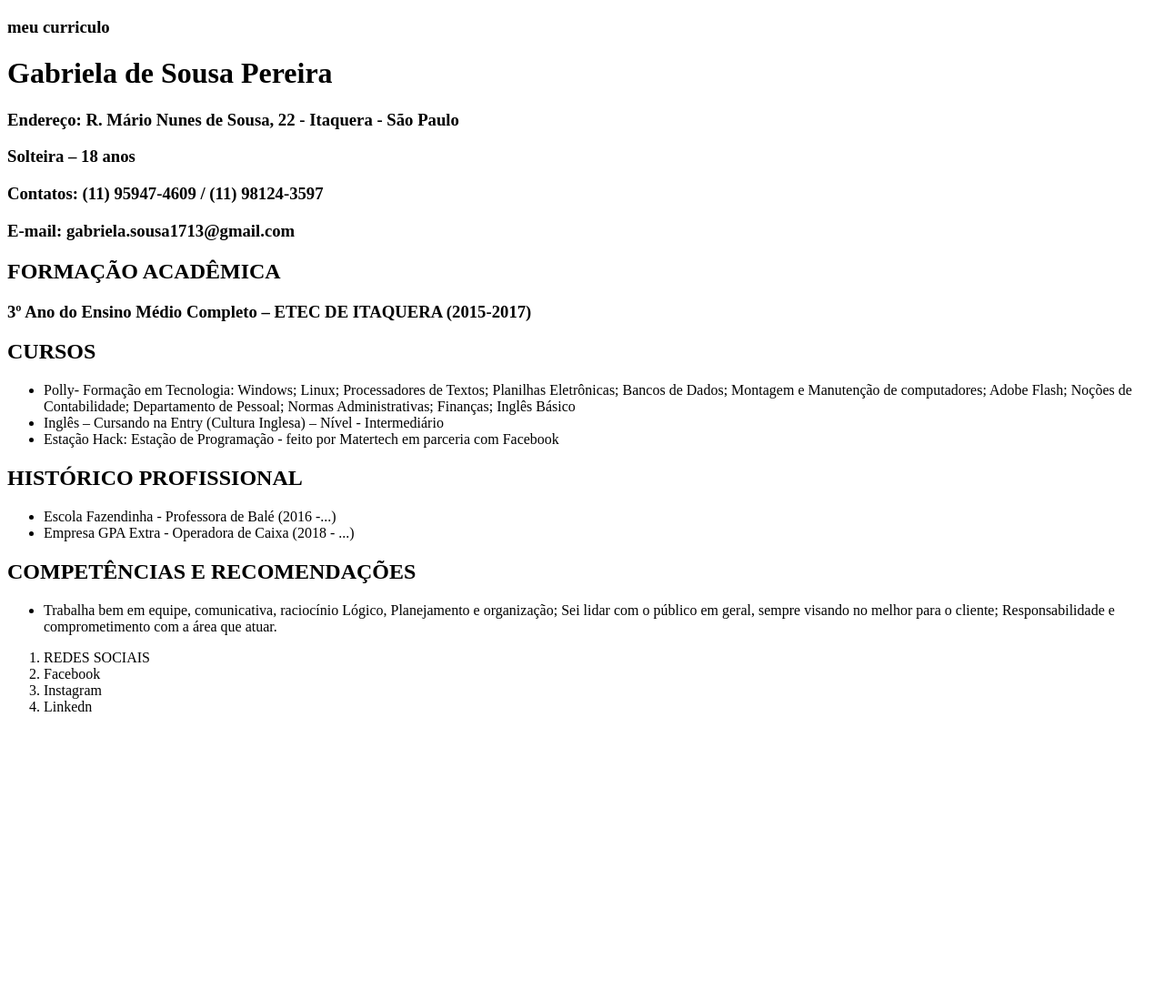
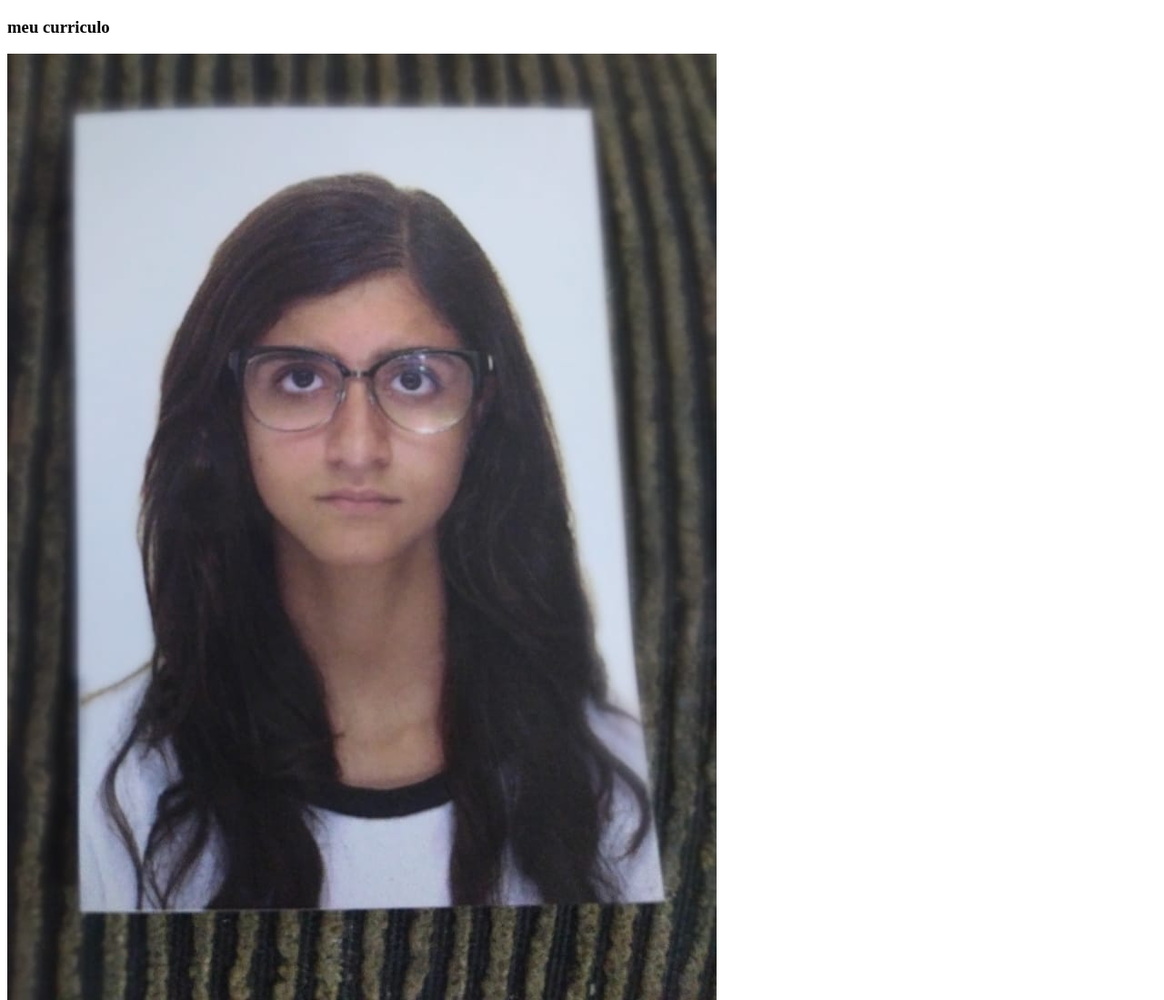
Before and after one commit to GabrielaSousa13/meucurriculo, a plain HTML site: page index.html in a window 1280 px wide. Shown: the top 1099 px of the page at 91% size. Before the commit the page ends 802 px from the top, so only its background shows below. Drawn offline with Linux system fonts and the light colour scheme.

Commit message:
primeiro passo do curriculo

```diff
--- a/index.html
+++ b/index.html
@@ -20,6 +20,7 @@
 
     <main>
         <div>
+            <img src="assets/images/logo.jpg.jpg">
             <h1>Gabriela de Sousa Pereira</h1>
             <h3>Endereço: R. Mário Nunes de Sousa, 22 - Itaquera - São Paulo</h3>
             <h3>Solteira – 18 anos</h3>
```
